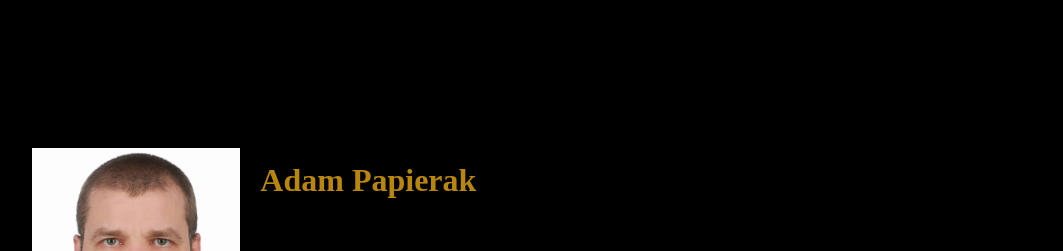
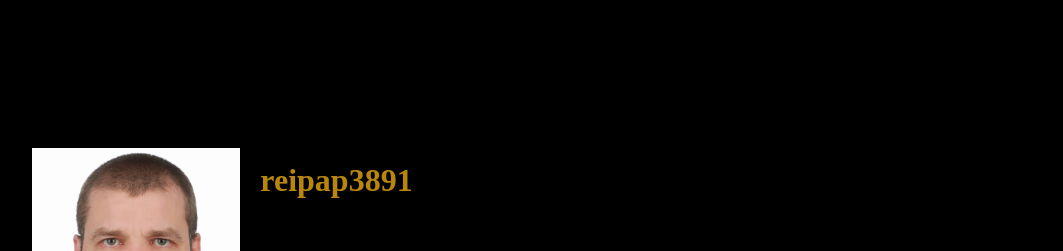
Before and after one commit to reipap3891/reipap3891.github.io, a plain HTML site: page index.html in a window 1280 px wide. Shown: the top 251 px of the page, without its empty margins (116-1179 px from the left). Drawn offline with Linux system fonts and the light colour scheme.

Commit message:
Update index.html

```diff
--- a/index.html
+++ b/index.html
@@ -18,7 +18,7 @@
         </div>
 
         <div id="opis">
-            <h1> Adam Papierak </h1>
+            <h1> reipap3891 </h1>
             <br>
             <p><em>
                 Dowódca drużyny/Administrator systemów teleinformatycznych w stopniu <strong> bosman.</strong>
@@ -172,6 +172,7 @@
     <h2 class="naglowek">-- Kontakt --</h2>
     <br>
     <p id="tel"><strong>261 251 557</strong></p>
+    <p id="tel"><strong>reipap3891@wp.pl</strong></p>
 
 </body>
 </html>
```
